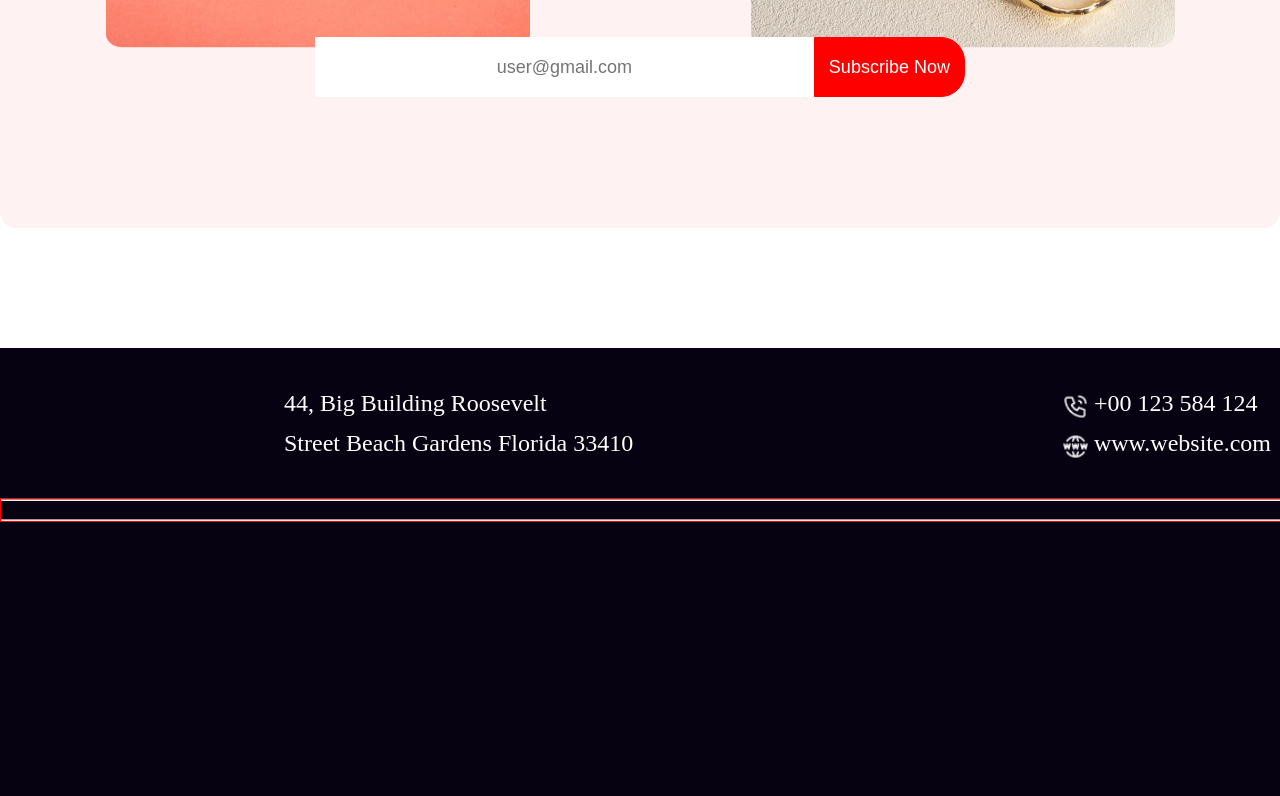
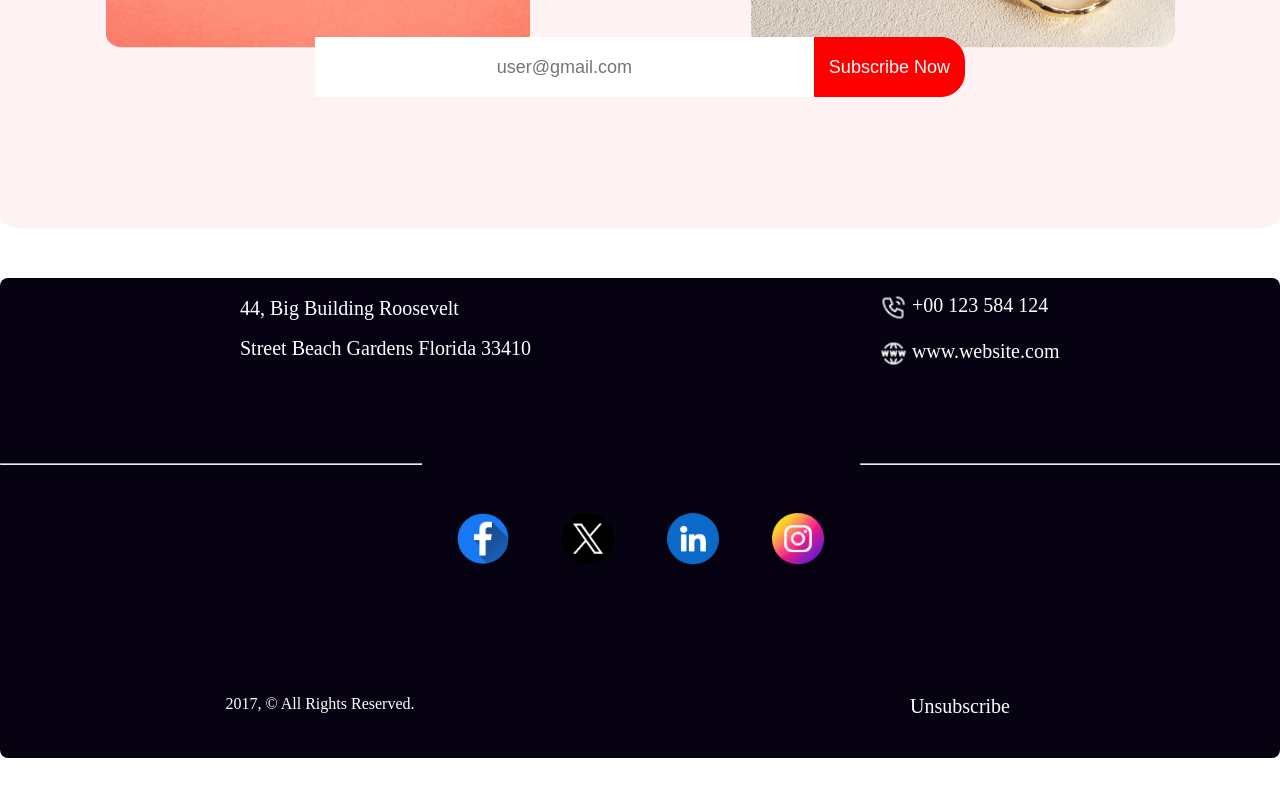
Before and after one commit to ShabbirMollek/Assignment-001, a plain HTML site: page index.html in a window 1280 px wide. Shown: the part 5299-6095 px from the top of the page. Drawn offline with Linux system fonts and the light colour scheme.

Commit message:
finally done

```diff
--- a/index.html
+++ b/index.html
@@ -153,12 +153,13 @@
          </div>
           <div class="footer-contact">
             <div class="footer-contact-1">
-              <img style="width: 28px;height:28px;margin-top:10px;margin-right:5px" src="style/B9A1-New-Year-New-Mission-main/resources/Call.png" alt="">
-              <p style="color: #FFF;">+00 123 584 124</p>
+              <img style="width: 28px;height:28px;margin-top:0px;margin-right:5px" src="style/B9A1-New-Year-New-Mission-main/resources/Call.png" alt="">
+              <p style="color: #FFF;font-size:20px">+00 123 584 124</p>
             </div>
+            <br>
             <div class="footer-contact-1">
-              <img style="width: 28px;height:28px;margin-top:10px;margin-right:5px" src="style/B9A1-New-Year-New-Mission-main/resources/Website.png" alt="">
-              <p style="color: #FFF;" >www.website.com</p>
+              <img style="width: 28px;height:28px;margin-right:5px" src="style/B9A1-New-Year-New-Mission-main/resources/Website.png" alt="">
+              <p style="color: #FFF;font-size:20px" >www.website.com</p>
             </div>
 
           </div>
@@ -168,12 +169,21 @@
             <hr>
           </div>
           <div class="social-icon">
-            <img src="" alt="">
+            <img  src="style/B9A1-New-Year-New-Mission-main/resources/Facebook.png" alt="">
+            <img  src="style/B9A1-New-Year-New-Mission-main/resources/Twitter.png" alt="">
+            <img  src="style/B9A1-New-Year-New-Mission-main/resources/Linkedin.png" alt="">
+            <img src="style/B9A1-New-Year-New-Mission-main/resources/Instagram.png" alt="">
 
           </div>
           <div>
             <hr>
           </div>
+
+        </div>
+        <div class="footer-content-1">
+          <p>2017, &copy; All Rights Reserved.</p>
+
+          <h6>Unsubscribe</h6>
 
         </div>
 
--- a/style/style.css
+++ b/style/style.css
@@ -405,44 +405,76 @@ form{
 /* footer style */
 
 footer{
-                height: 610px;
-                margin-top: 120px;
-                background: #070211;
 
+                height: 480px;
+                background-color: #070211;
+                align-items: center;
 
-
+                max-width: 1320px;
+                margin-top: 50px;
+                border-radius: 8px;
+                margin-bottom: 40px;
 
 }
 .footer-content{
                 display: flex;
-                justify-content: space-between;
-                height: 150px;
+                justify-content: center;
                 align-items: center;
-                justify-items: center;
-                width: 100%;
-
-
+                margin-left: 240px;
 
 }
 .footer-contact{
                 display: flex;
                 flex-direction: column;
-                width: 100%;
+
 }
 .footer-contact-1{
                 display: flex;
-                margin-left: 280px;
+
 }
 .location{
-                margin-left: 284px;
-}
-.footer-content p{
                 color: #FFF;
-                font-size: 24px;
+                font-size: 20px;
+                font-style: normal;
                 font-weight: 500;
                 line-height: 40px;
+                margin-top: 10px;
+                margin-bottom: 15px;
+}
+
+.footer-content-1 img{
+                width: 52px;
+                height: 52px;
+
+
+}
+.social-icon{
+                display: flex;
+                padding: 50px 10px;
+
+
 
 }
 .footer-content-1{
-                border: 1px solid red;
+                color: #FFF;
+                display: flex;
+                margin-top: 80px;
+                text-align: center;
+
 }
+.footer-content-1 p {
+                color: #FFF;
+
+               font-size: 16px;
+               font-style: normal;
+               font-weight: 500;
+               line-height: normal;
+
+}
+.footer-content-1 h6{
+                color: #FFF;
+               font-size: 20px;
+               font-style: normal;
+               font-weight: 500;
+               line-height: normal;
+}
```
